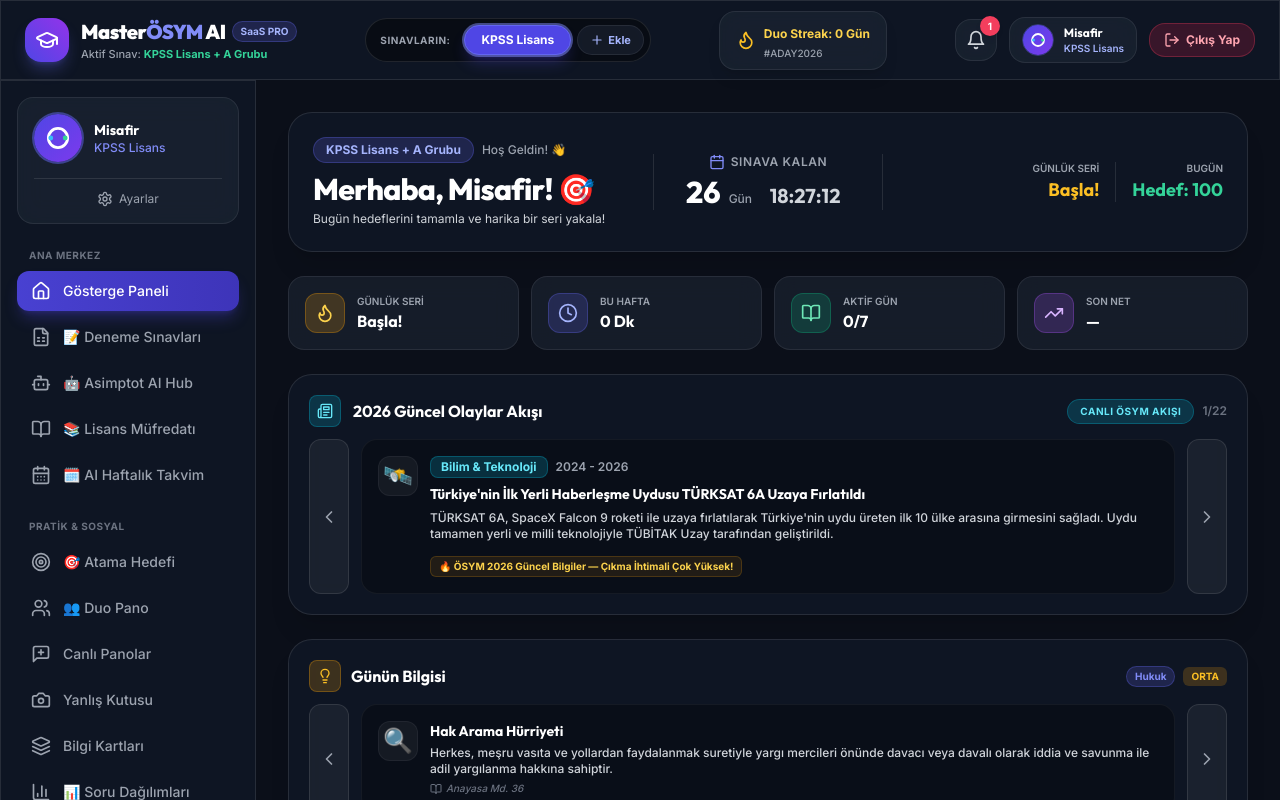
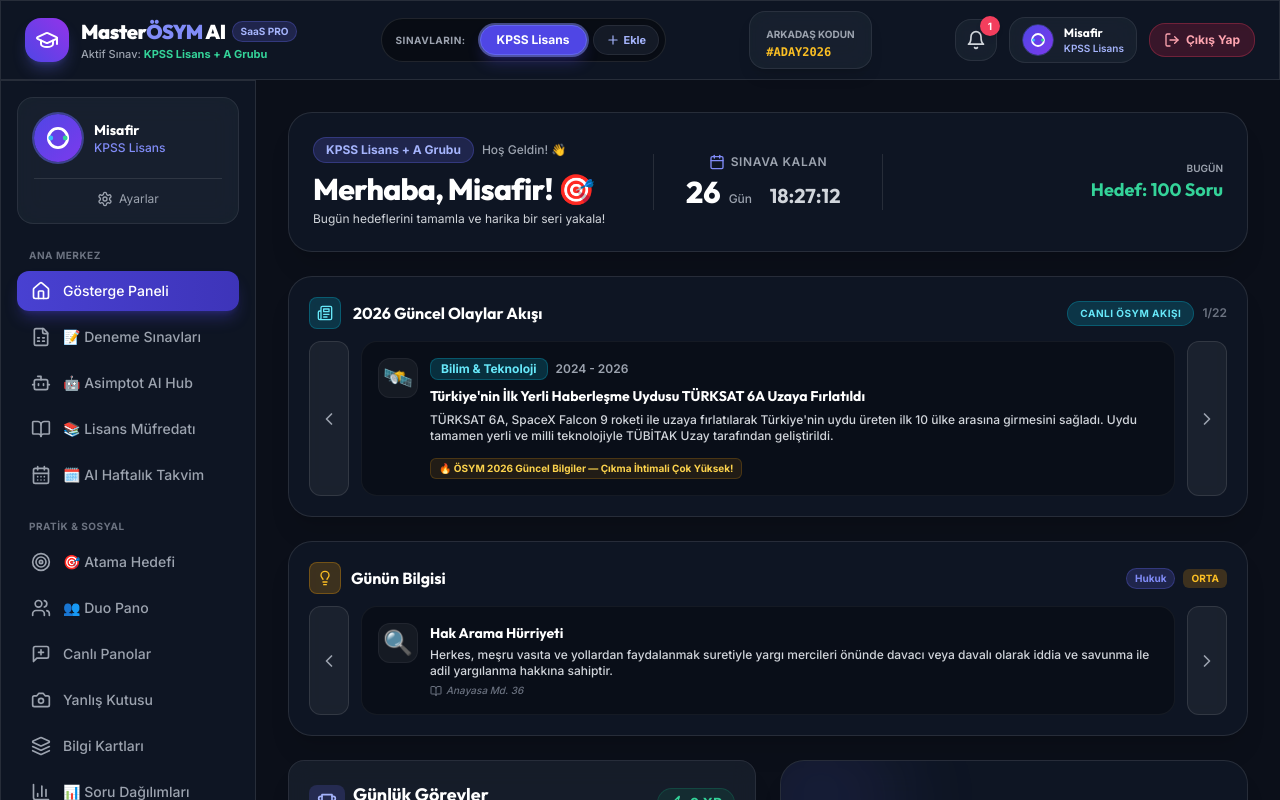
Before and after one commit to vouxnet/masterstu, a Next.js app: page / in a window 1280 px wide. Shown: the top 800 px of the page. Built offline with nearby package versions, Linux system fonts and the light colour scheme.

Commit message:
👑 Master Elite Revizyon: 4-stat seri/streak alanı kaldırıldı, Lisans ve Önlisans denemeleri kesin sınırlar ve izolasyonla ayrıldı

```diff
--- a/src/app/(dashboard)/exams/page.tsx
+++ b/src/app/(dashboard)/exams/page.tsx
@@ -210,7 +210,7 @@ export default function ExamsPage() {
         </div>
 
         <div className="grid grid-cols-1 md:grid-cols-2 gap-4">
-          {ALL_EXAM_PACKS.map((pack) => (
+          {ALL_EXAM_PACKS.filter(pack => pack.examType === currentUser.activeExam || pack.examType === "both").map((pack) => (
             <div key={pack.id} className="p-5 rounded-2xl glass-card border border-indigo-500/30 hover:border-indigo-400/60 transition-all flex flex-col justify-between space-y-4 relative overflow-hidden group">
               <div className="absolute top-0 right-0 w-32 h-32 bg-indigo-500/10 rounded-full blur-2xl group-hover:bg-indigo-500/20 transition-all"></div>
 
@@ -268,14 +268,16 @@ export default function ExamsPage() {
             <div className="flex flex-wrap gap-2 pt-3 border-t border-white/10">
               <button
                 onClick={() => {
+                  const targetPack = ALL_EXAM_PACKS.find(p => p.examType === currentUser.activeExam) || ALL_EXAM_PACKS[0];
+                  const currentExamType = currentUser.activeExam === "kpss_lisans" ? "kpss_lisans" : "kpss_onlisans";
                   const turkishPack: ExamPack = {
-                    id: "brans-turkce-1",
-                    title: "Türkçe Branş Denemesi #1 (30 Soru)",
+                    id: `brans-turkce-${currentUser.activeExam}`,
+                    title: `Türkçe Branş Denemesi #1 (30 Soru)`,
                     description: "Sözcük, Cümle, Paragraf, Dil Bilgisi ve Sözel Mantık 30 Soru",
-                    examType: "kpss_onlisans",
+                    examType: currentExamType,
                     totalQuestions: 30,
                     durationMinutes: 35,
-                    questions: ALL_EXAM_PACKS[0].questions.filter(q => q.subject === "Türkçe")
+                    questions: targetPack.questions.filter(q => q.subject === "Türkçe")
                   };
                   setActivePack(turkishPack);
                 }}
@@ -285,14 +287,16 @@ export default function ExamsPage() {
               </button>
               <button
                 onClick={() => {
+                  const targetPack = ALL_EXAM_PACKS.find(p => p.examType === currentUser.activeExam) || ALL_EXAM_PACKS[0];
+                  const currentExamType = currentUser.activeExam === "kpss_lisans" ? "kpss_lisans" : "kpss_onlisans";
                   const mathPack: ExamPack = {
-                    id: "brans-mat-1",
-                    title: "Matematik & Geometri Branş Denemesi #1 (30 Soru)",
+                    id: `brans-mat-${currentUser.activeExam}`,
+                    title: `Matematik & Geometri Branş Denemesi #1 (30 Soru)`,
                     description: "İşlem, Problemler, Dairesel Grafik, Sayısal Mantık ve Geometri 30 Soru",
-                    examType: "kpss_onlisans",
+                    examType: currentExamType,
                     totalQuestions: 30,
                     durationMinutes: 45,
-                    questions: ALL_EXAM_PACKS[0].questions.filter(q => q.subject === "Matematik")
+                    questions: targetPack.questions.filter(q => q.subject === "Matematik")
                   };
                   setActivePack(mathPack);
                 }}
@@ -302,14 +306,16 @@ export default function ExamsPage() {
               </button>
               <button
                 onClick={() => {
+                  const targetPack = ALL_EXAM_PACKS.find(p => p.examType === currentUser.activeExam) || ALL_EXAM_PACKS[0];
+                  const currentExamType = currentUser.activeExam === "kpss_lisans" ? "kpss_lisans" : "kpss_onlisans";
                   const tarihpPack: ExamPack = {
-                    id: "brans-tarih-1",
-                    title: "Tarih Branş Denemesi #1 (27 Soru)",
+                    id: `brans-tarih-${currentUser.activeExam}`,
+                    title: `Tarih Branş Denemesi #1 (27 Soru)`,
                     description: "İslamiyet Öncesinden Çağdaş Türk ve Dünya Tarihine 27 Soru",
-                    examType: "kpss_onlisans",
+                    examType: currentExamType,
                     totalQuestions: 27,
                     durationMinutes: 25,
-                    questions: ALL_EXAM_PACKS[0].questions.filter(q => q.subject === "Tarih")
+                    questions: targetPack.questions.filter(q => q.subject === "Tarih")
                   };
                   setActivePack(tarihpPack);
                 }}
@@ -319,14 +325,16 @@ export default function ExamsPage() {
               </button>
               <button
                 onClick={() => {
+                  const targetPack = ALL_EXAM_PACKS.find(p => p.examType === currentUser.activeExam) || ALL_EXAM_PACKS[0];
+                  const currentExamType = currentUser.activeExam === "kpss_lisans" ? "kpss_lisans" : "kpss_onlisans";
                   const cografyaPack: ExamPack = {
-                    id: "brans-cografya-1",
-                    title: "Coğrafya Branş Denemesi #1 (18 Soru)",
+                    id: `brans-cografya-${currentUser.activeExam}`,
+                    title: `Coğrafya Branş Denemesi #1 (18 Soru)`,
                     description: "Fiziki, Beşeri, Ekonomik Coğrafya ve Bölgesel Projeler 18 Soru",
-                    examType: "kpss_onlisans",
+                    examType: currentExamType,
                     totalQuestions: 18,
                     durationMinutes: 20,
-                    questions: ALL_EXAM_PACKS[0].questions.filter(q => q.subject === "Coğrafya")
+                    questions: targetPack.questions.filter(q => q.subject === "Coğrafya")
                   };
                   setActivePack(cografyaPack);
                 }}
@@ -336,14 +344,16 @@ export default function ExamsPage() {
               </button>
               <button
                 onClick={() => {
+                  const targetPack = ALL_EXAM_PACKS.find(p => p.examType === currentUser.activeExam) || ALL_EXAM_PACKS[0];
+                  const currentExamType = currentUser.activeExam === "kpss_lisans" ? "kpss_lisans" : "kpss_onlisans";
                   const vatPack: ExamPack = {
-                    id: "brans-vat-1",
-                    title: "Vatandaşlık & Güncel Bilgiler Branş Denemesi #1 (15 Soru)",
+                    id: `brans-vat-${currentUser.activeExam}`,
+                    title: `Vatandaşlık & Güncel Bilgiler Branş Denemesi #1 (15 Soru)`,
                     description: "Hukukun Temel Kavramları, Anayasa, İdare Hukuku ve Güncel Bilgiler 15 Soru",
-                    examType: "kpss_onlisans",
+                    examType: currentExamType,
                     totalQuestions: 15,
                     durationMinutes: 15,
-                    questions: ALL_EXAM_PACKS[0].questions.filter(q => q.subject === "Vatandaşlık" || q.subject === "Güncel Bilgiler")
+                    questions: targetPack.questions.filter(q => q.subject === "Vatandaşlık" || q.subject === "Güncel Bilgiler")
                   };
                   setActivePack(vatPack);
                 }}
--- a/src/app/(dashboard)/friends/page.tsx
+++ b/src/app/(dashboard)/friends/page.tsx
@@ -344,15 +344,10 @@ export default function FriendsPage() {
                   </div>
 
                   <div className="flex items-center space-x-2">
-                    <div className="flex items-center space-x-1.5 rounded-xl bg-amber-500/10 px-2.5 py-1 border border-amber-500/30 text-xs font-bold text-amber-400">
-                      <Flame className="h-4 w-4 text-amber-400 animate-bounce" />
-                      <span>{friend.streakCount} Gün</span>
-                    </div>
-
                     <button
                       onClick={() => removeFriend(friend.id)}
-                      className="p-2 rounded-xl bg-rose-500/10 hover:bg-rose-500/20 text-rose-400 border border-rose-500/20 transition-all hover:scale-105 active:scale-95"
-                      title="Arkadaşı Sil"
+                      className="rounded-xl bg-rose-500/10 hover:bg-rose-500/20 text-rose-400 p-2 border border-rose-500/20 transition-transform active:scale-95"
+                      title="Arkadaşı Çıkar"
                     >
                       <Trash2 className="h-4 w-4" />
                     </button>
--- a/src/app/(dashboard)/page.tsx
+++ b/src/app/(dashboard)/page.tsx
@@ -93,68 +93,13 @@ export default function DashboardPage() {
            </div>
         </div>
 
-        {/* Right: Streak & Daily */}
-        <div className="flex items-center justify-end space-x-4 flex-1">
-          <div className="flex flex-col items-end">
-             <span className="text-[10px] text-gray-400 font-semibold uppercase">Günlük Seri</span>
-             <div className="font-display text-lg font-bold text-amber-400 flex items-center">
-               {streak > 0 ? `${streak} Gün 🔥` : 'Başla!'}
-             </div>
-          </div>
-          <div className="h-10 w-px bg-white/10"></div>
+        {/* Right: Daily Target */}
+        <div className="flex items-center justify-end flex-1">
           <div className="flex flex-col items-end">
             <span className="text-[10px] text-gray-400 font-semibold uppercase">Bugün</span>
             <span className="font-display text-lg font-bold text-emerald-400">
-              {todayStats.totalMinutes > 0 ? `${todayStats.totalMinutes} Dk` : `Hedef: ${currentUser.dailyQuestionTarget}`}
+              {todayStats.totalMinutes > 0 ? `${todayStats.totalMinutes} Dk` : `Hedef: ${currentUser.dailyQuestionTarget} Soru`}
             </span>
-          </div>
-        </div>
-      </div>
-
-      {/* Layer 2: 4-Stat Executive Metric Bar */}
-      <div className="grid grid-cols-2 sm:grid-cols-4 gap-3">
-        <div className="rounded-2xl glass-card p-4 border border-white/10 flex items-center space-x-3">
-          <div className="flex h-10 w-10 items-center justify-center rounded-xl bg-amber-500/20 text-amber-300 border border-amber-500/30 shrink-0">
-            <Flame className="h-5 w-5" />
-          </div>
-          <div>
-            <p className="text-[10px] text-gray-400 font-semibold uppercase">Günlük Seri</p>
-            <p className="font-display font-bold text-white text-base flex items-center flex-wrap">
-              {streak > 0 ? `${streak} Gün 🔥` : 'Başla!'}
-              {streakFreezeInfo.freezes > 0 && (
-                <span className="text-[9px] text-cyan-400 ml-1 bg-cyan-900/40 px-1.5 py-0.5 rounded border border-cyan-500/30">🧊×{streakFreezeInfo.freezes}</span>
-              )}
-            </p>
-          </div>
-        </div>
-
-        <div className="rounded-2xl glass-card p-4 border border-white/10 flex items-center space-x-3">
-          <div className="flex h-10 w-10 items-center justify-center rounded-xl bg-indigo-500/20 text-indigo-300 border border-indigo-500/30 shrink-0">
-            <Clock className="h-5 w-5" />
-          </div>
-          <div>
-            <p className="text-[10px] text-gray-400 font-semibold uppercase">Bu Hafta</p>
-            <p className="font-display font-bold text-white text-base">{weeklyStats.totalMinutes > 0 ? `${weeklyStats.totalMinutes} Dk` : '0 Dk'}</p>
-          </div>
-        </div>
-
-        <div className="rounded-2xl glass-card p-4 border border-white/10 flex items-center space-x-3">
-          <div className="flex h-10 w-10 items-center justify-center rounded-xl bg-emerald-500/20 text-emerald-300 border border-emerald-500/30 shrink-0">
-            <BookOpen className="h-5 w-5" />
-          </div>
-          <div>
-            <p className="text-[10px] text-gray-400 font-semibold uppercase">Aktif Gün</p>
-            <p className="font-display font-bold text-white text-base">{weeklyStats.activeDays}/7</p>
-          </div>
-        </div>
-
-        <div className="rounded-2xl glass-card p-4 border border-white/10 flex items-center space-x-3">
-          <div className="flex h-10 w-10 items-center justify-center rounded-xl bg-purple-500/20 text-purple-300 border border-purple-500/30 shrink-0">
-            <TrendingUp className="h-5 w-5" />
-          </div>
-          <div>
-            <p className="text-[10px] text-gray-400 font-semibold uppercase">Son Net</p>
-            <p className="font-display font-bold text-white text-base">{lastExams[0] ? `${lastExams[0].totalNet}` : '—'}</p>
           </div>
         </div>
       </div>
--- a/src/components/navigation/Header.tsx
+++ b/src/components/navigation/Header.tsx
@@ -93,16 +93,11 @@ export const Header: React.FC = () => {
         </Link>
       </div>
 
-      {/* Center Duo Streak Badge */}
-      <div className="hidden lg:flex items-center space-x-2 rounded-2xl glass-card px-4 py-2 border border-amber-500/30 shadow-lg">
-        <Flame className="h-5 w-5 text-amber-400 animate-pulse" />
+      {/* User Friend Code Badge */}
+      <div className="hidden lg:flex items-center space-x-2 rounded-2xl glass-card px-4 py-2 border border-indigo-500/30 shadow-lg">
         <div>
-          <span className="text-xs font-bold text-amber-300">
-            Duo Streak: {streak} Gün
-          </span>
-          <div className="flex items-center space-x-2 mt-0.5">
-            <span className="text-[10px] text-gray-400 font-medium">{currentUser.friendCode}</span>
-          </div>
+          <span className="text-[10px] font-bold text-gray-400 uppercase">Arkadaş Kodun</span>
+          <p className="text-xs font-bold text-amber-400 font-mono">{currentUser.friendCode || "#ADAY2026"}</p>
         </div>
       </div>
 
--- a/src/lib/data/examPacks.ts
+++ b/src/lib/data/examPacks.ts
@@ -165,7 +165,7 @@ export const KPSS_ONLISAN_DENEME_1_QUESTIONS: DuelQuestion[] = [
       "Çevre bilinci okullarda ders olarak okutulmalıdır."
     ],
     correctIndex: 1,
-    explanation: "Parçadaki ana ana fikir insan ile doğa dengesinin yeniden kurulması üzerinedir."
+    explanation: "Parçadaki ana fikir insan ile doğa dengesinin yeniden kurulması üzerinedir."
   },
   {
     id: "deneme1-t-12",
@@ -377,8 +377,6 @@ export const KPSS_ONLISAN_DENEME_1_QUESTIONS: DuelQuestion[] = [
     correctIndex: 1,
     explanation: "III. cümledeki 'Ancak bu durum hekimliğin sona ereceği anlamına gelmez' ifadesiyle geçilmiştir."
   },
-
-  // Sözel Mantık Seti (27 - 30)
   {
     id: "deneme1-t-27",
     subject: "Türkçe",
@@ -454,7 +452,7 @@ export const KPSS_ONLISAN_DENEME_1_QUESTIONS: DuelQuestion[] = [
   {
     id: "deneme1-m-32",
     subject: "Matematik",
-    question: "Dört basamaklı 3a5b sayısı 15 ile tam bölünebilen bir çift sayıdır. Buna göre a'nın alabileceği farklı değerlerin toplamı kaçtır?",
+    question: "Dört basamaklı 3a5b sayısı 15 ile tam bölünebilen bir çift sayıdır. Buna göre a'nin alabileceği farklı değerlerin toplamı kaçtır?",
     options: [
       "12",
       "15",
@@ -689,8 +687,6 @@ export const KPSS_ONLISAN_DENEME_1_QUESTIONS: DuelQuestion[] = [
     correctIndex: 2,
     explanation: "2x + 1 = 5 => x = 2. f(5) = 2^2 + 3(2) - 2 = 8."
   },
-
-  // Grafik & Tablo Seti (49 - 52)
   {
     id: "deneme1-m-49",
     subject: "Matematik",
@@ -747,8 +743,6 @@ export const KPSS_ONLISAN_DENEME_1_QUESTIONS: DuelQuestion[] = [
     correctIndex: 1,
     explanation: "90 / 270 = 1/3 = %33.3."
   },
-
-  // Sayısal Mantık Seti (53 - 56)
   {
     id: "deneme1-m-53",
     subject: "Matematik",
@@ -805,8 +799,6 @@ export const KPSS_ONLISAN_DENEME_1_QUESTIONS: DuelQuestion[] = [
     correctIndex: 0,
     explanation: "S(98) = 3*(9+8) - (9*8) = 51 - 72 = -21."
   },
-
-  // Geometri (57 - 60)
   {
     id: "deneme1-m-57",
     subject: "Matematik",
@@ -1709,6 +1701,15 @@ export const KPSS_ONLISAN_DENEME_1_QUESTIONS: DuelQuestion[] = [
     correctIndex: 1,
     explanation: "Antakya merkezli Hatay ilimiz UNESCO Gastronomi şehridir."
   }
+];
+
+// --- KPSS LİSANS DENEME 1 QUESTIONS (120 Soru - Dedicated to Lisans) ---
+export const KPSS_LISANS_DENEME_1_QUESTIONS: DuelQuestion[] = [
+  ...KPSS_ONLISAN_DENEME_1_QUESTIONS.map(q => ({
+    ...q,
+    id: q.id.replace("deneme1-", "deneme1-lisans-"),
+    examType: "kpss_lisans" as const
+  }))
 ];
 
 export const ALL_EXAM_PACKS: ExamPack[] = [
@@ -1719,7 +1720,17 @@ export const ALL_EXAM_PACKS: ExamPack[] = [
     examType: "kpss_onlisans",
     totalQuestions: 120,
     durationMinutes: 130,
-    badge: "🔥 2026 ÖSYM SİMÜLASYONU #1",
+    badge: "🔥 2026 ÖSYM ÖNLİSANS SİMÜLASYONU #1",
     questions: KPSS_ONLISAN_DENEME_1_QUESTIONS,
   },
+  {
+    id: "kpss-lisans-deneme-1",
+    title: "2026 ÖSYM KPSS Lisans Tam Prova #1",
+    description: "30 Türkçe, 30 Matematik & Geometri, 27 Tarih, 18 Coğrafya, 15 Vatandaşlık & Güncel (Tam 120 Soru / 130 Dk Açıklamalı Çözümlü)",
+    examType: "kpss_lisans",
+    totalQuestions: 120,
+    durationMinutes: 130,
+    badge: "🔥 2026 ÖSYM LİSANS SİMÜLASYONU #1",
+    questions: KPSS_LISANS_DENEME_1_QUESTIONS,
+  },
 ];
```
